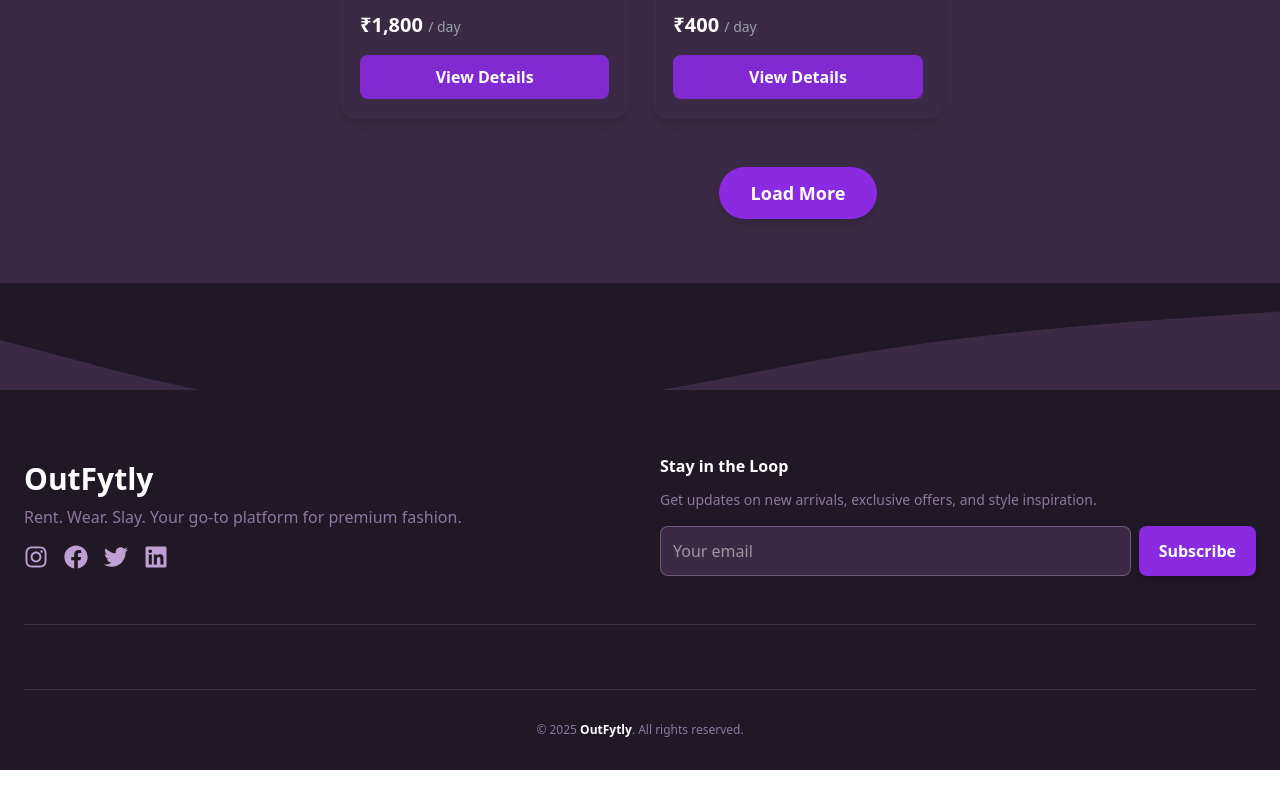
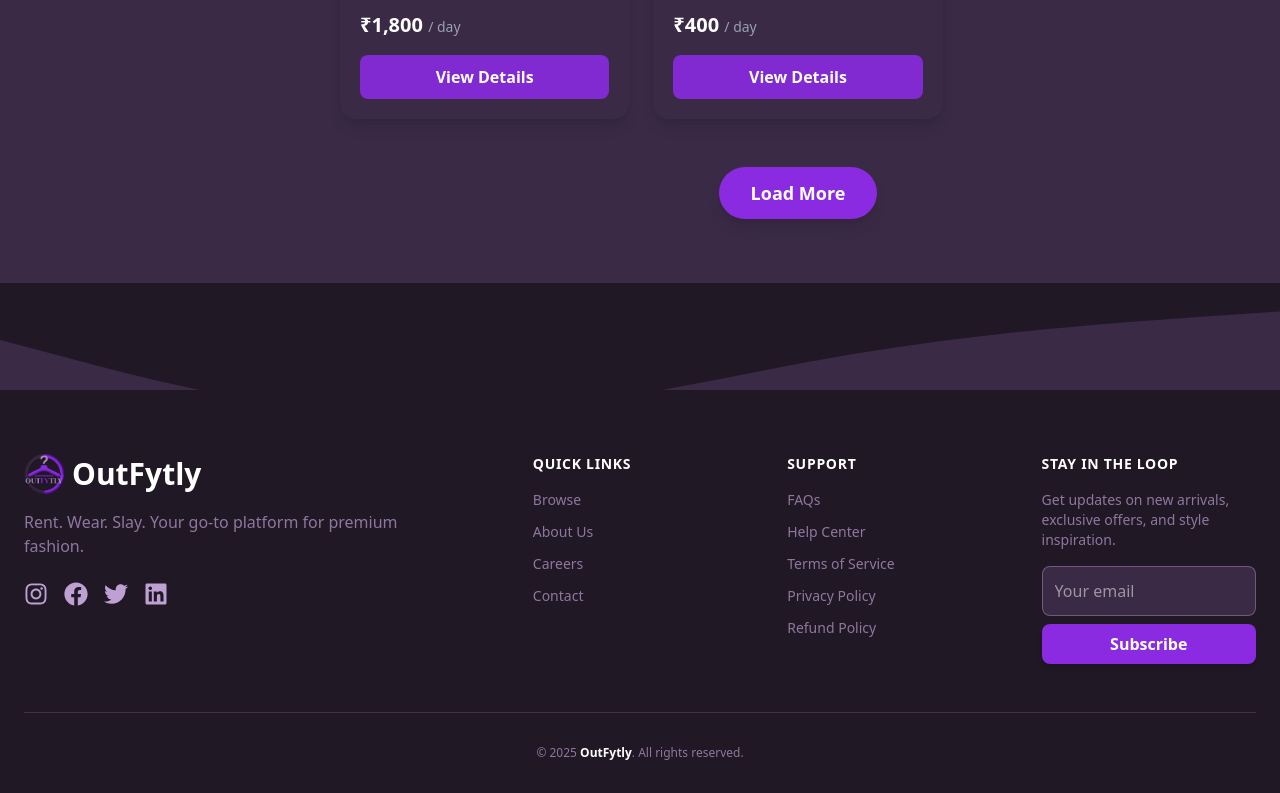
Before and after one commit to vansh-tambi/OutFytly, a React (Vite) app in the folder frontend/: page /browse in a window 1280 px wide. Shown: the part 1469-2262 px from the top of the page. Before the commit the page ends 2239 px from the top, so only its background shows below. Built offline with nearby package versions, Linux system fonts and the light colour scheme.

Commit message:
frontend almost ready

```diff
--- a/frontend/src/components/Footer.jsx
+++ b/frontend/src/components/Footer.jsx
@@ -1,15 +1,100 @@
 // src/components/Footer.jsx
-import React from 'react';
+import React, { useState, useEffect } from 'react';
+import { useForm } from 'react-hook-form';
 import { Link } from 'react-router-dom';
 import { FaInstagram, FaFacebook, FaTwitter, FaLinkedin } from 'react-icons/fa';
-import { motion } from 'framer-motion';
+import { motion, AnimatePresence } from 'framer-motion';
+import { ArrowUp } from 'lucide-react';
 
-const linkData = { /* ... your links data ... */ };
+// --- Data for Footer Links ---
+const linkData = {
+  quickLinks: [
+    { path: "/browse", label: "Browse" },
+    { path: "/about", label: "About Us" },
+    { path: "/careers", label: "Careers" },
+    { path: "/contact", label: "Contact" },
+  ],
+  supportLinks: [
+    { path: "/faq", label: "FAQs" },
+    { path: "/help", label: "Help Center" },
+    { path: "/terms", label: "Terms of Service" },
+    { path: "/privacy", label: "Privacy Policy" },
+    { path: "/returns", label: "Refund Policy" },
+  ],
+};
+
+// --- Reusable Component for Link Columns (with animation) ---
+const FooterLinkColumn = ({ title, links, delay }) => (
+  <motion.div
+    initial={{ opacity: 0, y: 30 }}
+    whileInView={{ opacity: 1, y: 0 }}
+    viewport={{ once: true, amount: 0.3 }}
+    transition={{ duration: 0.6, delay: delay }}
+  >
+    <h3 className="text-white font-semibold mb-4 tracking-wider uppercase text-sm">{title}</h3>
+    <ul className="space-y-3 text-sm">
+      {links.map((link) => (
+        <li key={link.path}>
+          <Link to={link.path} className="text-lavender/70 hover:text-white hover:underline transition">
+            {link.label}
+          </Link>
+        </li>
+      ))}
+    </ul>
+  </motion.div>
+);
+
+// --- Back to Top Button Component ---
+const BackToTopButton = () => {
+    const [isVisible, setIsVisible] = useState(false);
+
+    useEffect(() => {
+        const toggleVisibility = () => {
+            if (window.pageYOffset > 300) {
+                setIsVisible(true);
+            } else {
+                setIsVisible(false);
+            }
+        };
+        window.addEventListener("scroll", toggleVisibility);
+        return () => window.removeEventListener("scroll", toggleVisibility);
+    }, []);
+
+    const scrollToTop = () => {
+        window.scrollTo({
+            top: 0,
+            behavior: "smooth"
+        });
+    };
+
+    return (
+        <AnimatePresence>
+            {isVisible && (
+                <motion.button
+                    onClick={scrollToTop}
+                    initial={{ opacity: 0, y: 20 }}
+                    animate={{ opacity: 1, y: 0 }}
+                    exit={{ opacity: 0, y: 20 }}
+                    className="fixed bottom-6 right-6 z-50 bg-primary/80 backdrop-blur-sm text-white w-12 h-12 rounded-full flex items-center justify-center shadow-lg hover:bg-primary"
+                >
+                    <ArrowUp size={24} />
+                </motion.button>
+            )}
+        </AnimatePresence>
+    );
+};
 
 const Footer = () => {
+  const { register, handleSubmit, formState: { isSubmitting, isSubmitSuccessful }, reset } = useForm();
+
+  const onSubmit = async (data) => {
+    await new Promise((resolve) => setTimeout(resolve, 1500));
+    console.log("Newsletter Signup:", data);
+    reset();
+  };
+
   return (
     <>
-            {/* --- Wavy Divider --- */}
       <div className="bg-ink">
         <svg xmlns="http://www.w3.org/2000/svg" viewBox="0 0 1440 120">
           <path fill="#201825" fillOpacity="1" d="M0,64L80,85.3C160,107,320,149,480,149.3C640,149,800,107,960,80C1120,53,1280,43,1360,37.3L1440,32L1440,0L1360,0C1280,0,1120,0,960,0C800,0,640,0,480,0C320,0,160,0,80,0L0,0Z"></path>
@@ -17,39 +102,59 @@ const Footer = () => {
       </div>
       <footer className="bg-plum text-lavender pt-16 pb-8">
         <div className="max-w-7xl mx-auto px-6">
-                    {/* --- Main Section: Brand & Newsletter --- */}
-                    <div className="grid md:grid-cols-2 gap-10 mb-12 items-center">
-                        <div>
-                            <h2 className="text-3xl font-bold text-white mb-2">OutFytly</h2>
-                            <p className="text-lavender/70 mb-4">Rent. Wear. Slay. Your go-to platform for premium fashion.</p>
+          <div className="grid grid-cols-1 sm:grid-cols-2 lg:grid-cols-5 gap-10 mb-12">
+
+            <motion.div
+              initial={{ opacity: 0, y: 30 }}
+              whileInView={{ opacity: 1, y: 0 }}
+              viewport={{ once: true, amount: 0.3 }}
+              transition={{ duration: 0.6, delay: 0 }}
+              className="sm:col-span-2 lg:col-span-2"
+            >
+              <Link to="/" className="text-3xl font-bold flex gap-2 items-center text-white mb-4">
+                <img src="/Logo_OUTFYTLY.png" alt="OutFytly" className="h-10 w-10 rounded-xl object-cover" />
+                OutFytly
+              </Link>
+              <p className="text-lavender/70 mb-6 pr-8">Rent. Wear. Slay. Your go-to platform for premium fashion.</p>
               <div className="flex gap-4 text-2xl">
-                                <motion.a whileHover={{ y: -3, scale: 1.1 }} href="#" className="hover:text-primary transition"><FaInstagram /></motion.a>
-                                <motion.a whileHover={{ y: -3, scale: 1.1 }} href="#" className="hover:text-primary transition"><FaFacebook /></motion.a>
-                                <motion.a whileHover={{ y: -3, scale: 1.1 }} href="#" className="hover:text-primary transition"><FaTwitter /></motion.a>
-                                <motion.a whileHover={{ y: -3, scale: 1.1 }} href="#" className="hover:text-primary transition"><FaLinkedin /></motion.a>
+                <motion.a whileHover={{ y: -3, scale: 1.1 }} whileTap={{ scale: 0.95 }} href="#" className="hover:text-primary transition"><FaInstagram /></motion.a>
+                <motion.a whileHover={{ y: -3, scale: 1.1 }} whileTap={{ scale: 0.95 }} href="#" className="hover:text-primary transition"><FaFacebook /></motion.a>
+                <motion.a whileHover={{ y: -3, scale: 1.1 }} whileTap={{ scale: 0.95 }} href="#" className="hover:text-primary transition"><FaTwitter /></motion.a>
+                <motion.a whileHover={{ y: -3, scale: 1.1 }} whileTap={{ scale: 0.95 }} href="#" className="hover:text-primary transition"><FaLinkedin /></motion.a>
               </div>
-                        </div>
-                        <div>
-                            <h3 className="text-white font-semibold mb-3">Stay in the Loop</h3>
+            </motion.div>
+
+            <FooterLinkColumn title="Quick Links" links={linkData.quickLinks} delay={0.1} />
+            <FooterLinkColumn title="Support" links={linkData.supportLinks} delay={0.2} />
+
+            <motion.div
+              initial={{ opacity: 0, y: 30 }}
+              whileInView={{ opacity: 1, y: 0 }}
+              viewport={{ once: true, amount: 0.3 }}
+              transition={{ duration: 0.6, delay: 0.3 }}
+              className="sm:col-span-2 lg:col-span-1"
+            >
+                <h3 className="text-white font-semibold mb-4 tracking-wider uppercase text-sm">Stay in the Loop</h3>
                 <p className="text-sm text-lavender/70 mb-4">Get updates on new arrivals, exclusive offers, and style inspiration.</p>
-                            <form className="flex gap-2">
-                                <input type="email" placeholder="Your email" className="form-input flex-1" />
-                                <motion.button whileHover={{ scale: 1.05 }} whileTap={{ scale: 0.95 }} className="px-5 py-2 rounded-lg bg-primary text-white font-semibold shadow-md hover:bg-lavender hover:text-plum transition">
-                                    Subscribe
+                {isSubmitSuccessful ? (
+                    <motion.p initial={{ opacity: 0 }} animate={{ opacity: 1 }} className="text-green-400 font-semibold">Thank you for subscribing!</motion.p>
+                ) : (
+                    <form onSubmit={handleSubmit(onSubmit)} className="flex flex-col sm:flex-row lg:flex-col gap-2">
+                        <input {...register("email", { required: true })} type="email" placeholder="Your email" className="form-input flex-1" />
+                        <motion.button type="submit" disabled={isSubmitting} whileHover={{ scale: 1.05 }} className="px-5 py-2 rounded-lg bg-primary text-white font-semibold shadow-md hover:bg-lavender hover:text-plum transition disabled:bg-primary/50">
+                            {isSubmitting ? "..." : "Subscribe"}
                         </motion.button>
                     </form>
+                )}
+            </motion.div>
           </div>
-                    </div>
-                    {/* --- Link Columns --- */}
-                    <div className="grid grid-cols-2 md:grid-cols-4 gap-8 py-8 border-y border-lavender/20">
-                        {/* Map your FooterLinkColumn here */}
-                    </div>
-                    {/* --- Bottom Line --- */}
-                    <div className="pt-8 text-center text-xs text-lavender/70">
+
+          <div className="pt-8 border-t border-lavender/20 text-center text-xs text-lavender/70">
             © {new Date().getFullYear()} <span className="font-semibold text-white">OutFytly</span>. All rights reserved.
           </div>
         </div>
       </footer>
+      <BackToTopButton />
     </>
   );
 };
```
Also changed, not shown: frontend/src/pages/Home.jsx (+22 -7 lines). Lines whose indentation alone changed are shown as unchanged.
